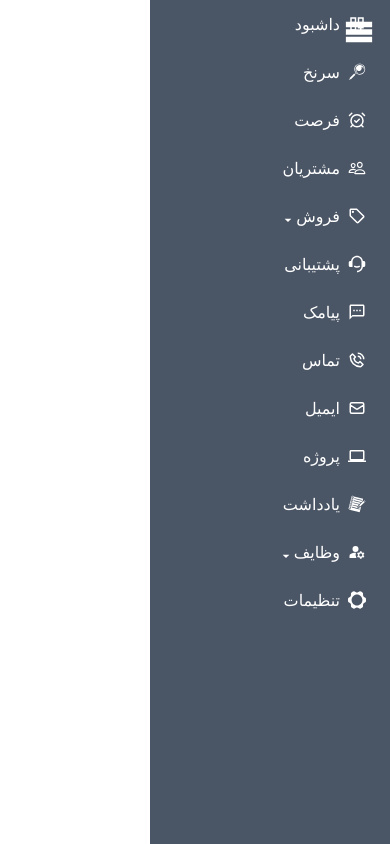
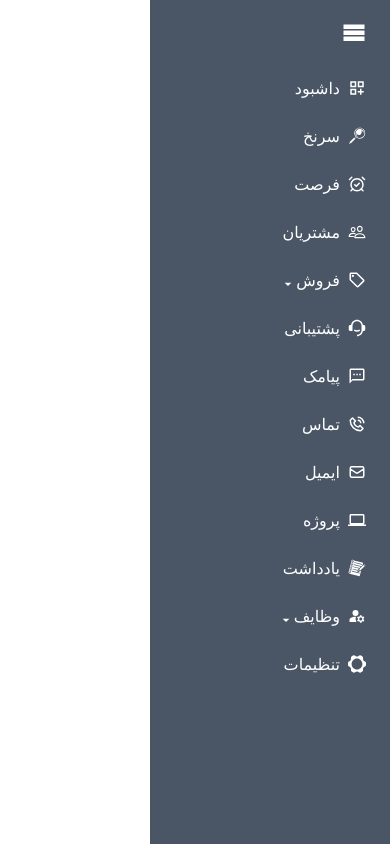
Before and after one commit to pardis82/React-sidebar, a React (Vite) app in the folder react-sidebar/: page / in a window 390 px wide. Built offline with nearby package versions, Linux system fonts and the light colour scheme.

Commit message:
responsiveness

```diff
--- a/react-sidebar/src/components/Others/SidebarItem.tsx
+++ b/react-sidebar/src/components/Others/SidebarItem.tsx
@@ -1,10 +1,4 @@
 import { MdArrowDropDown } from "react-icons/md";
-// interface MenuItems {
-//   title: string;
-//   icon?: React.ElementType;
-//   id: string;
-//   submenu?: MenuItems[];
-// }
 interface MenuItemsProps {
   title: string;
   icon?: React.ElementType;
--- a/react-sidebar/src/components/Others/sidebar.tsx
+++ b/react-sidebar/src/components/Others/sidebar.tsx
@@ -94,14 +94,24 @@ const Sidebar = () => {
   const [expandIds, setexpandIds] = useState<Set<string>>(new Set());
   const SidebarItemClickHandler = (id: string, hasSubmenu: boolean) => {
     setactiveId(id);
-    if (!hasSubmenu)
-      return; /*here it first sees if the hasSubmenu is true then using the prev we undestand which id is expanded then if it's already expanded we close it if not we open it */
-    setexpandIds((prev) => {
-      const newSet = new Set(prev);
-      newSet.has(id) ? newSet.delete(id) : newSet.add(id);
-      return newSet;
-    });
+    // if (!hasSubmenu)
+    //   return; /*here it first sees if the hasSubmenu is true then using the prev we undestand which id is expanded then if it's already expanded we close it if not we open it */
+    if (hasSubmenu && !iscollapsed)
+      setexpandIds((prev) => {
+        const newSet = new Set(prev);
+        newSet.has(id) ? newSet.delete(id) : newSet.add(id);
+        return newSet;
+      });
+    if (iscollapsed && hasSubmenu) {
+      setCollapsed(false);
+    }
   };
+  useEffect(() => {
+    if (iscollapsed) {
+      setexpandIds(new Set());
+    }
+  }, [iscollapsed]);
+
   const renderMenuItems = (items: any[], level = 0) => {
     return items.map((item) => (
       <ul
@@ -132,17 +142,20 @@ const Sidebar = () => {
   };
   return (
     <>
-      <button
-        className="md:hidden fixed top-4 right-4 z-50 text-white text-3xl"
-        onClick={() => setCollapsed((prev) => !prev)}
-      >
-        <ImMenu />
-      </button>
       <div
         className={`${menuContainerClasses} fixed top-0 right-0 transition-transform duration-300 ease-in-out  ${
           iscollapsed ? "w-20" : "w-60"
         }`}
       >
+        <div className="lg:hidden flex px-6 py-5 items-center ">
+          <button
+            className="lg:hidden z-50 text-white text-2xl"
+            onClick={() => setCollapsed((prev) => !prev)}
+          >
+            <ImMenu />
+          </button>
+        </div>
+
         <div className={menuCompanyName}>دات نرم افزار</div>
         <div
           className="flex-1 overflow-y-auto [&::-webkit-scrollbar-track]:bg-gray-200
```
